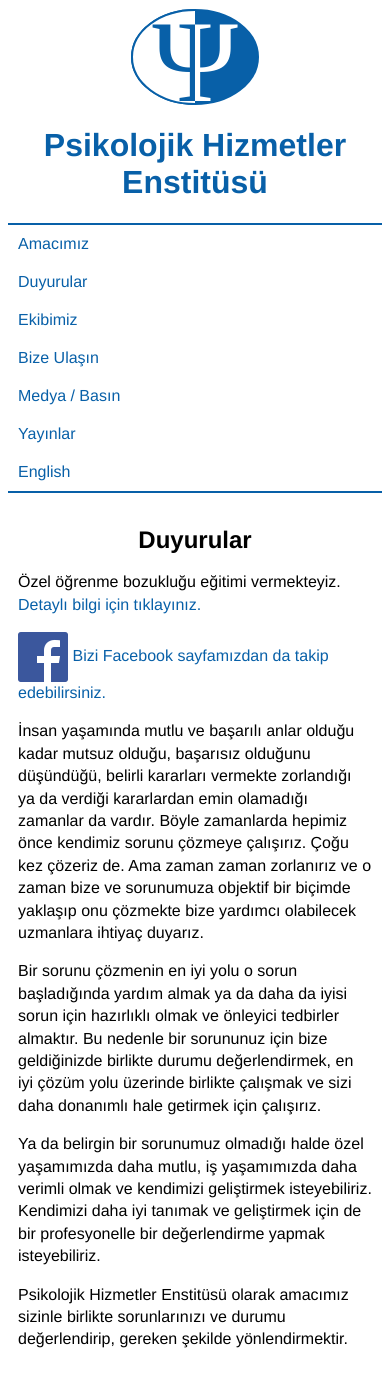
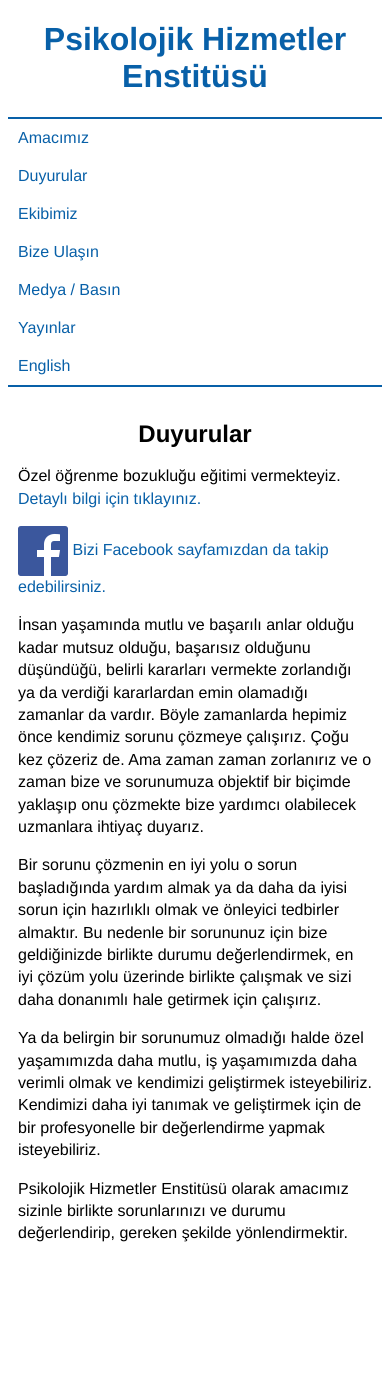
Before and after one commit to koralcem/phe-site, a Jekyll site: the page built from index.html, in a window 390 px wide. Built offline with Jekyll 4.4.1, drawn with Linux system fonts in a browser that asks for light colours; after the commit the page ends 1269 px from its top, so only the background shows below that.

Commit message:
Hide logo at narrow widths

```diff
--- a/css/style.scss
+++ b/css/style.scss
@@ -130,6 +130,12 @@ main {
       margin-left: unset;
     }
   }
+
+  header {
+    svg {
+      display: none;
+    }
+  }
 }
 
 @media screen and (min-width: 1000px) {
```
